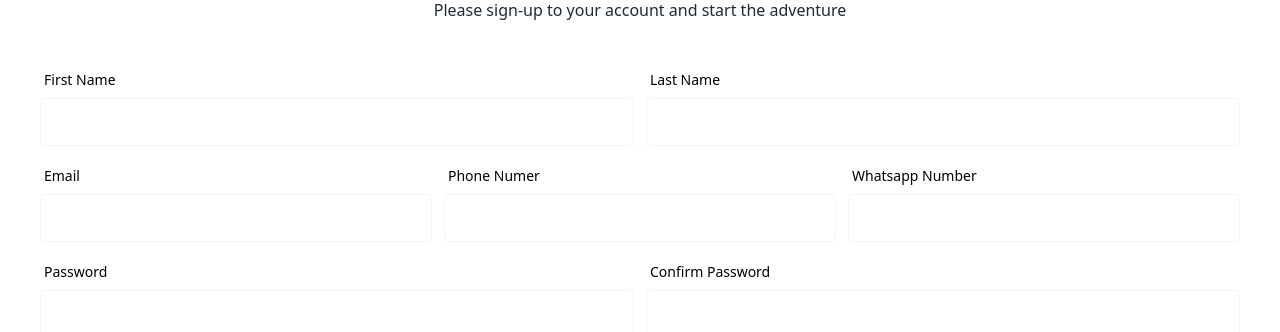
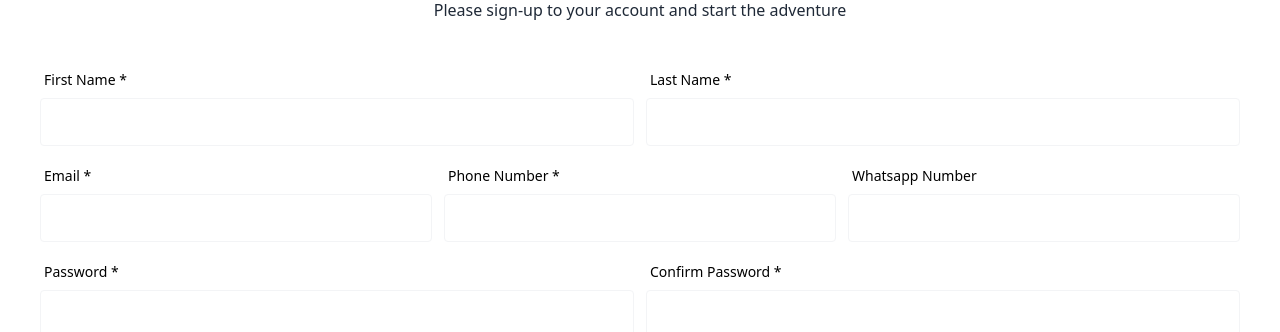
Before and after one commit to zannat20040/SGE-client, a React (Vite) app: page /signup in a window 1280 px wide. Shown: the part 202-534 px from the top of the page. Built offline with nearby package versions, Linux system fonts and the light colour scheme; no server answers.

Commit message:
signup function added

```diff
--- a/src/Component/SignupLayout.jsx
+++ b/src/Component/SignupLayout.jsx
@@ -2,7 +2,7 @@ import React from "react";
 import { FaLeaf } from "react-icons/fa6";
 import { Link } from "react-router-dom";
 
-export default function SignupLayout() {
+export default function SignupLayout({ HandleSignup, isPassSame }) {
   return (
     <div className="   bg-white ">
       <div className=" p-4 md:p-10  pb-16 card h-full  w-full  rounded-none container mx-auto">
@@ -17,48 +17,52 @@ export default function SignupLayout() {
           {" "}
           Please sign-up to your account and start the adventure{" "}
         </p>
-        <form className="mt-10 ">
+        <form className="mt-10 " onSubmit={HandleSignup}>
           <div className=" grid grid-cols-1 md:grid-cols-2 gap-3 justify-between items-center">
             <div className="form-control">
               <label className="label">
-                <span className="label-text text-black">First Name</span>
+                <span className="label-text text-black">First Name *</span>
               </label>
               <input
                 type="text"
                 className="input focus:outline-none input-bordered rounded bg-white border border-gray-100 focus:border-indigo-500"
                 required
+                name="firstName"
               />
             </div>
             <div className="form-control">
               <label className="label">
-                <span className="label-text text-black">Last Name</span>
+                <span className="label-text text-black">Last Name *</span>
               </label>
               <input
                 type="text"
                 className="input focus:outline-none input-bordered rounded bg-white border border-gray-100 focus:border-indigo-500"
                 required
+                name="lastName"
               />
             </div>
           </div>
           <div className="grid grid-cols-1 md:grid-cols-3 mt-3 gap-3 justify-between items-center">
             <div className="form-control">
               <label className="label">
-                <span className="label-text text-black">Email</span>
+                <span className="label-text text-black">Email *</span>
               </label>
               <input
                 type="email"
                 className="input focus:outline-none input-bordered rounded bg-white border border-gray-100 focus:border-indigo-500"
                 required
+                name="email"
               />
             </div>
             <div className="form-control">
               <label className="label">
-                <span className="label-text text-black">Phone Numer</span>
+                <span className="label-text text-black">Phone Number *</span>
               </label>
               <input
-                type="email"
+                type="number"
                 className="input focus:outline-none input-bordered rounded bg-white border border-gray-100 focus:border-indigo-500"
                 required
+                name="number"
               />
             </div>
             <div className="form-control">
@@ -66,33 +70,37 @@ export default function SignupLayout() {
                 <span className="label-text text-black">Whatsapp Number</span>
               </label>
               <input
-                type="email"
+                type="number"
                 className="input focus:outline-none input-bordered rounded bg-white border border-gray-100 focus:border-indigo-500"
                 required
+                name="wpnumber"
               />
             </div>
           </div>
           <div className="grid grid-cols-1 md:grid-cols-2 gap-3 justify-between items-center mt-3">
             <div className="form-control ">
               <label className="label">
-                <span className="label-text text-black">Password</span>
+                <span className="label-text text-black">Password *</span>
               </label>
               <input
                 type="password"
                 className="input focus:outline-none input-bordered rounded bg-white border border-gray-100 focus:border-indigo-500"
                 required
+                name="password"
               />
             </div>
             <div className="form-control ">
               <label className="label">
-                <span className="label-text text-black">Confirm Password</span>
+                <span className="label-text text-black">Confirm Password *</span>
               </label>
               <input
                 type="password"
                 className="input focus:outline-none input-bordered rounded bg-white border border-gray-100 focus:border-indigo-500"
                 required
+                name="confirmpass"
               />
             </div>
+            {!isPassSame  && <p className="text-red-700 ">&#10060; Passowrd doesn't match</p>}
           </div>
 
           <div className="form-control my-3">
@@ -113,6 +121,7 @@ export default function SignupLayout() {
               Signup
             </button>
           </div>
+        </form>
         <div className=" text-center mt-2">
           <p className="inline text-sm">
             Already Have an Account?{" "}
@@ -121,7 +130,6 @@ export default function SignupLayout() {
             </Link>{" "}
           </p>
         </div>
-        </form>
       </div>
     </div>
   );
--- a/src/Firebase/firebase.config.js
+++ b/src/Firebase/firebase.config.js
@@ -14,7 +14,6 @@ const firebaseConfig = {
 };
 
 
-console.log("auth domain:       ====> " ,import.meta.env.VITE_authDomain)
 // Initialize Firebase
 const app = initializeApp(firebaseConfig);
 export default app
--- a/src/Layout/Signup.jsx
+++ b/src/Layout/Signup.jsx
@@ -1,6 +1,37 @@
-import React from "react";
+import React, { useState } from "react";
 import SignupLayout from "../Component/SignupLayout";
 
 export default function Signup() {
-  return <SignupLayout />;
+  const [isPassSame, setIsPassSame] = useState(true)
+  const HandleSignup = (e) => {
+    e.preventDefault();
+
+    const form = e.target;
+    const firstName = form.firstName.value;
+    const lastName = form.lastName.value;
+    const email = form.email.value;
+    const number = form.number.value;
+    const wpnumber = form.wpnumber.value;
+    const password = form.password.value;
+    const confirmpass = form.confirmpass.value;
+
+    if (password !== confirmpass) {
+      setIsPassSame(false);
+      return;
+    }
+
+    const data = {
+      firstName,
+      lastName,
+      email,
+      number,
+      wpnumber,
+      password,
+      confirmpass,
+    };
+
+    setIsPassSame(true);
+    console.log(data)
+  };
+  return <SignupLayout HandleSignup={HandleSignup} isPassSame={isPassSame} />;
 }
```
Lines whose indentation alone changed are shown as unchanged.
